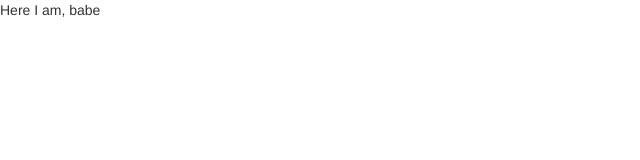
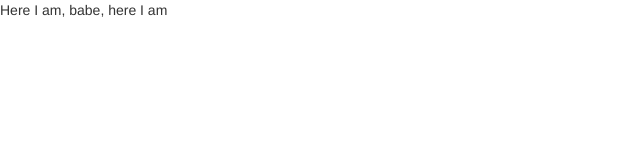
Before and after one commit to sportincompany/Diagnoform, a plain HTML site: page index.html in a window 1280 px wide. Shown: the full height of the page, 0-640 px from the left. Drawn offline with nearby package versions, Linux system fonts and the light colour scheme.

Commit message:
Test gh-pages

```diff
--- a/index.html
+++ b/index.html
@@ -21,7 +21,7 @@
 
 
 
-    Here I am, babe
+    Here I am, babe, here I am
 
 
 
```
